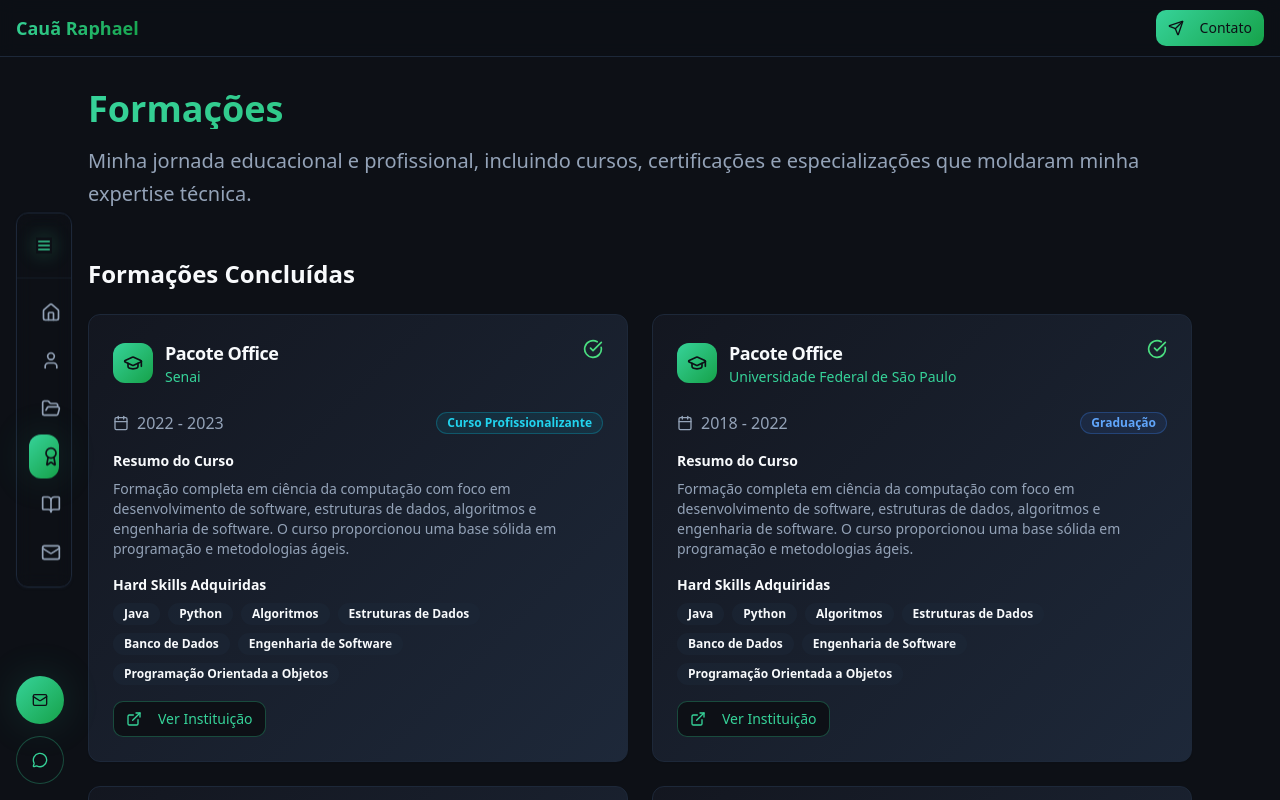
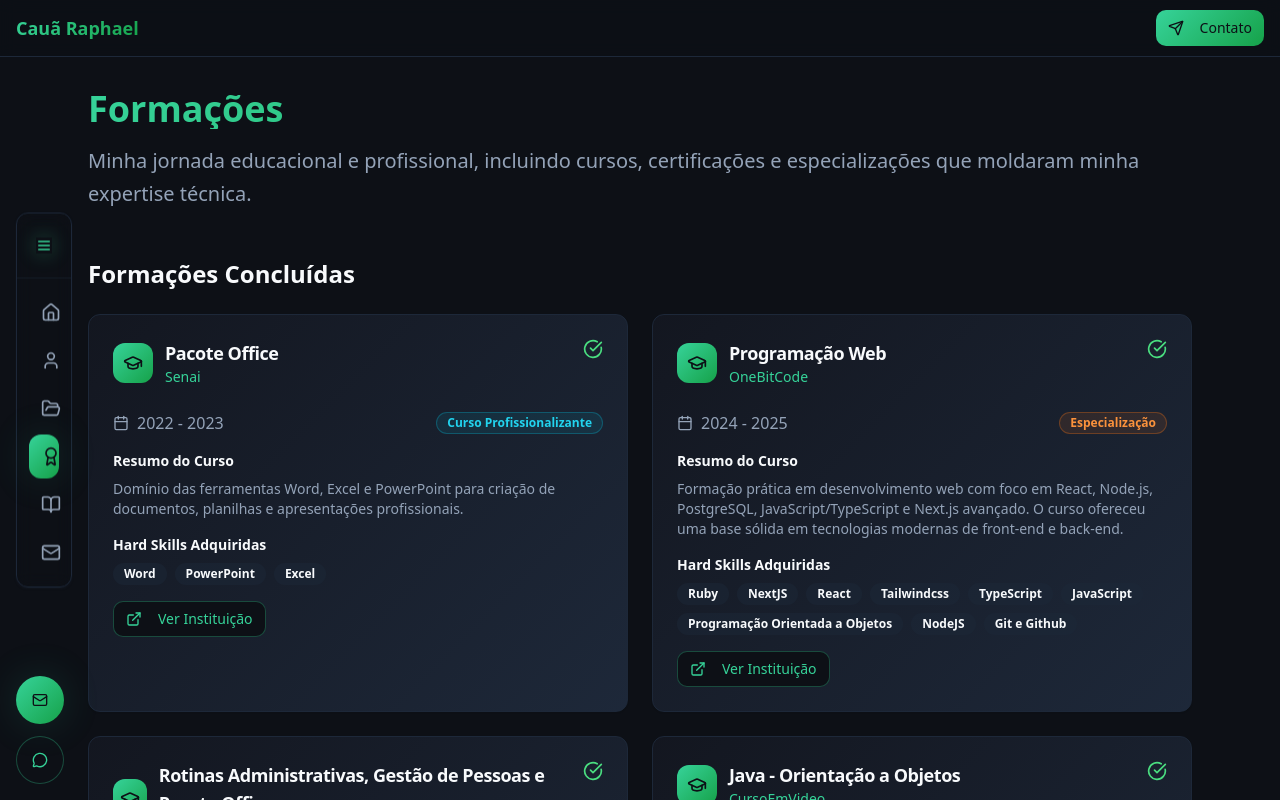
Before and after one commit to devCauaRaphael/Site_Portfolio, a React (Vite) app in the folder Refatoracao/: page /certificados in a window 1280 px wide. Shown: the top 800 px of the page. Built offline with nearby package versions, Linux system fonts and the light colour scheme.

Commit message:
corrigindo os cursos concluidos e adicionando links funcionais

```diff
--- a/Refatoracao/src/pages/Certificados.tsx
+++ b/Refatoracao/src/pages/Certificados.tsx
@@ -11,50 +11,50 @@ const Formacoes = () => {
       issuer: "Senai",
       period: "2022 - 2023",
       level: "Curso Profissionalizante",
-      resume: "Formação completa em ciência da computação com foco em desenvolvimento de software, estruturas de dados, algoritmos e engenharia de software. O curso proporcionou uma base sólida em programação e metodologias ágeis.",
-      hardSkills: ["Java", "Python", "Algoritmos", "Estruturas de Dados", "Banco de Dados", "Engenharia de Software", "Programação Orientada a Objetos"],
+      resume: "Domínio das ferramentas Word, Excel e PowerPoint para criação de documentos, planilhas e apresentações profissionais.",
+      hardSkills: ["Word", "PowerPoint", "Excel"],
       status: "Concluído",
-      link: "https://unifesp.br"
+      link: "https://sp.senai.br/cursos/cursos-livres/tecnologia-da-informacao-e-informatica?pag=1"
     },
     {
-        title: "Pacote Office",
-      issuer: "Universidade Federal de São Paulo",
-      period: "2018 - 2022",
-      level: "Graduação",
-      resume: "Formação completa em ciência da computação com foco em desenvolvimento de software, estruturas de dados, algoritmos e engenharia de software. O curso proporcionou uma base sólida em programação e metodologias ágeis.",
-      hardSkills: ["Java", "Python", "Algoritmos", "Estruturas de Dados", "Banco de Dados", "Engenharia de Software", "Programação Orientada a Objetos"],
+      title: "Programação Web",
+      issuer: "OneBitCode",
+      period: "2024 - 2025",
+      level: "Especialização",
+      resume: "Formação prática em desenvolvimento web com foco em React, Node.js, PostgreSQL, JavaScript/TypeScript e Next.js avançado. O curso ofereceu uma base sólida em tecnologias modernas de front-end e back-end.",
+      hardSkills: ["Ruby", "NextJS", "React", "Tailwindcss", "TypeScript", "JavaScript", "Programação Orientada a Objetos", "NodeJS", "Git e Github"],
       status: "Concluído",
-      link: "https://unifesp.br"
+      link: "https://www.onebitcode.com/inscricao"
     },
     {
-        title: "Pacote Office",
-      issuer: "Universidade Federal de São Paulo",
-      period: "2018 - 2022",
-      level: "Graduação",
-      resume: "Formação completa em ciência da computação com foco em desenvolvimento de software, estruturas de dados, algoritmos e engenharia de software. O curso proporcionou uma base sólida em programação e metodologias ágeis.",
-      hardSkills: ["Java", "Python", "Algoritmos", "Estruturas de Dados", "Banco de Dados", "Engenharia de Software", "Programação Orientada a Objetos"],
+        title: "Rotinas Administrativas, Gestão de Pessoas e Pacote Office",
+      issuer: "EasyTech",
+      period: "2022 - 2023",
+      level: "Curso Profissionalizante",
+      resume: "Formação em Informática e Gestão Empresarial, com domínio de ferramentas como Word, Excel, PowerPoint, Photoshop e Illustrator, além de conhecimentos em contabilidade e rotinas administrativas.",
+      hardSkills: ["Adobe Illustrator", "Adobe Photoshop", "Canva", "PowerPoint", "Excel", "Contabilidade"],
       status: "Concluído",
-      link: "https://unifesp.br"
+      link: "https://easytechprofissoes.com.br/"
     },
     {
-        title: "Pacote Office",
-      issuer: "Universidade Federal de São Paulo",
-      period: "2018 - 2022",
-      level: "Graduação",
-      resume: "Formação completa em ciência da computação com foco em desenvolvimento de software, estruturas de dados, algoritmos e engenharia de software. O curso proporcionou uma base sólida em programação e metodologias ágeis.",
-      hardSkills: ["Java", "Python", "Algoritmos", "Estruturas de Dados", "Banco de Dados", "Engenharia de Software", "Programação Orientada a Objetos"],
+        title: "Java - Orientação a Objetos",
+      issuer: "CursoEmVideo",
+      period: "2024-2024",
+      level: "Curso Profissionalizante",
+      resume: "Formação em Java com foco em Programação Orientada a Objetos, abordando conceitos como classes, herança, polimorfismo e encapsulamento, com aplicação prática no desenvolvimento de sistemas robustos e reutilizáveis.",
+      hardSkills: ["Java", "Programação Orientada a Objetos"],
       status: "Concluído",
-      link: "https://unifesp.br"
+      link: "https://www.cursoemvideo.com/"
     },
     {
-        title: "Pacote Office",
-      issuer: "Universidade Federal de São Paulo",
-      period: "2018 - 2022",
-      level: "Graduação",
-      resume: "Formação completa em ciência da computação com foco em desenvolvimento de software, estruturas de dados, algoritmos e engenharia de software. O curso proporcionou uma base sólida em programação e metodologias ágeis.",
-      hardSkills: ["Java", "Python", "Algoritmos", "Estruturas de Dados", "Banco de Dados", "Engenharia de Software", "Programação Orientada a Objetos"],
+      title: "Cloud Fundamentals, Administration and Solution Architect",
+      issuer: "FIAP",
+      period: "2025 - 2025",
+      level: "Curso Profissionalizante",
+      resume: "Formação completa em computação em nuvem com foco em fundamentos, administração de ambientes e arquitetura de soluções. O curso abordou serviços como IaaS, PaaS e SaaS, além de práticas de automação, escalabilidade, segurança e design de soluções em ambientes multicloud.",
+      hardSkills: ["AWS", "Kubernets", "Azure", "Google Cloud Plataform", "Docker", "DevOps"  ],
       status: "Concluído",
-      link: "https://unifesp.br"
+      link: "https://on.fiap.com.br/"
     }
   ]
 
```
